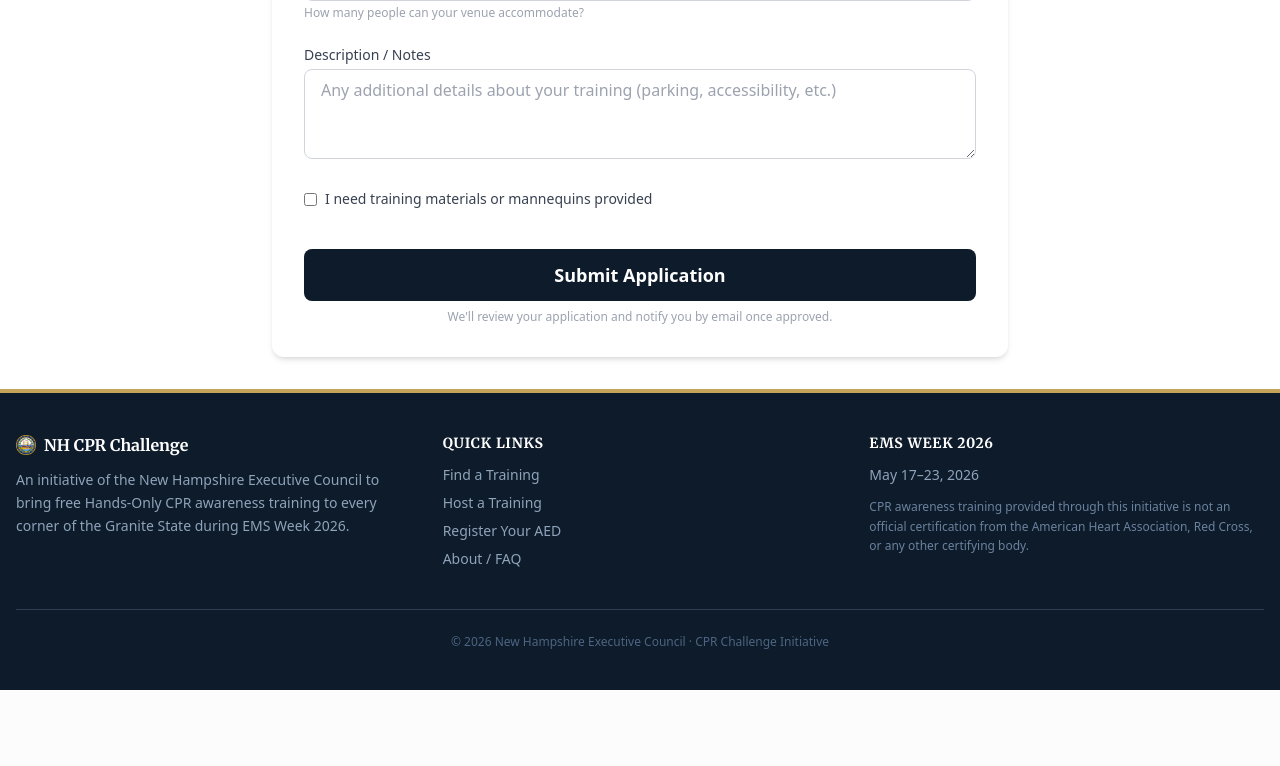
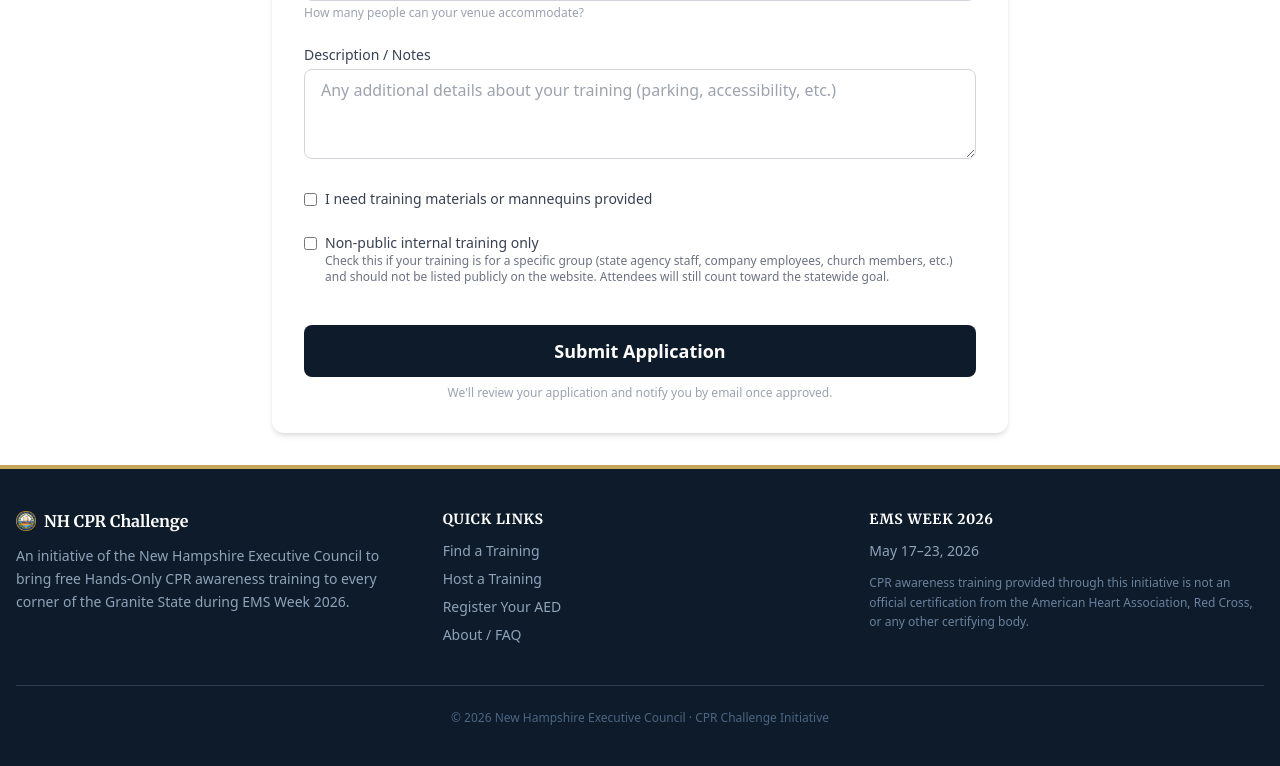
Before and after one commit to cmaidmentnh/nh-cpr-challenge, a Flask app: page /host in a window 1280 px wide. Shown: the part 1105-1871 px from the top of the page. Before the commit the page ends 1795 px from the top, so only its background shows below. Run offline with Flask 3, Linux system fonts and the light colour scheme; data that the repository does not hold is empty; parts of the project's set-up code (start-up, migrations or seed data) failed here and were passed over; some libraries are stand-ins or nearby versions.

Commit message:
Add 'internal only' option to training host form
Lets state agencies and groups hosting closed trainings keep them off
public listings while still counting attendees toward the statewide goal.

- Training.internal_only column (migrated via ALTER TABLE in init_db)
- Checkbox on /host with explanatory helper text
- Filtered from homepage, /trainings, /api/trainings, and sitemap
- "Internal only" badge shown in admin training list

Co-Authored-By: Claude Opus 4.7 (1M context) <noreply@anthropic.com>

```diff
--- a/app.py
+++ b/app.py
@@ -153,7 +153,7 @@ def index():
     district_counts = get_district_counts()
     total = sum(district_counts.values())
     goal = int(get_setting('goal_target', '1000'))
-    upcoming = Training.query.filter_by(status='approved').filter(
+    upcoming = Training.query.filter_by(status='approved', internal_only=False).filter(
         Training.date >= date.today()
     ).order_by(Training.date).limit(3).all()
     return render_template('index.html',
@@ -166,7 +166,7 @@ def index():
 @app.route('/trainings')
 def trainings():
     district_filter = request.args.get('district', type=int)
-    query = Training.query.filter_by(status='approved').filter(
+    query = Training.query.filter_by(status='approved', internal_only=False).filter(
         Training.date >= date.today()
     ).order_by(Training.date)
     if district_filter:
@@ -236,6 +236,7 @@ def host():
             start_time=start_time, end_time=end_time,
             capacity=capacity, description=description,
             materials_needed='materials_needed' in request.form,
+            internal_only='internal_only' in request.form,
             status='pending',
             host_user_id=current_user.id if current_user.is_authenticated else None,
         )
@@ -385,7 +386,7 @@ def subscribe():
 @csrf.exempt
 @app.route('/api/trainings')
 def api_trainings():
-    query = Training.query.filter_by(status='approved')
+    query = Training.query.filter_by(status='approved', internal_only=False)
     district = request.args.get('district', type=int)
     if district:
         query = query.filter_by(district=district)
@@ -1070,7 +1071,7 @@ def sitemap():
                    f'<changefreq>{freq}</changefreq>'
                    f'<priority>{priority}</priority></url>')
     # Add individual training pages
-    for t in Training.query.filter_by(status='approved').all():
+    for t in Training.query.filter_by(status='approved', internal_only=False).all():
         xml.append(f'<url><loc>{base}/rsvp/{t.id}</loc>'
                    f'<changefreq>weekly</changefreq>'
                    f'<priority>0.6</priority></url>')
@@ -1172,6 +1173,10 @@ def init_db():
         with db.engine.connect() as conn:
             conn.execute(text('ALTER TABLE trainings ADD COLUMN host_user_id INTEGER REFERENCES users(id)'))
             conn.commit()
+    if 'internal_only' not in columns:
+        with db.engine.connect() as conn:
+            conn.execute(text('ALTER TABLE trainings ADD COLUMN internal_only BOOLEAN NOT NULL DEFAULT 0'))
+            conn.commit()
 
     # Create default admin user if none exists
     if not User.query.filter_by(role='admin').first():
--- a/models.py
+++ b/models.py
@@ -108,6 +108,7 @@ class Training(db.Model):
     description = db.Column(db.Text)
     status = db.Column(db.String(20), default='pending')
     materials_needed = db.Column(db.Boolean, default=False)
+    internal_only = db.Column(db.Boolean, default=False, nullable=False)
     host_token = db.Column(db.String(64), unique=True)
     host_user_id = db.Column(db.Integer, db.ForeignKey('users.id', ondelete='SET NULL'), nullable=True)
     created_at = db.Column(db.DateTime, default=datetime.utcnow)
--- a/templates/admin/trainings.html
+++ b/templates/admin/trainings.html
@@ -32,6 +32,9 @@
                             {% else %}bg-gray-100 text-gray-600{% endif %}">
                             {{ t.status }}
                         </span>
+                        {% if t.internal_only %}
+                        <span class="px-2 py-0.5 rounded-full text-xs font-medium bg-purple-100 text-purple-700">Internal only</span>
+                        {% endif %}
                     </div>
                     <h3 class="font-bold text-navy-900 text-lg">{{ t.location_name }}</h3>
                     <p class="text-gray-600 text-sm">{{ t.host_name }}{% if t.organization %} ({{ t.organization }}){% endif %} &middot; {{ t.host_email }}</p>
--- a/templates/host.html
+++ b/templates/host.html
@@ -96,6 +96,14 @@
             <label for="materials_needed" class="text-sm text-gray-700">I need training materials or mannequins provided</label>
         </div>
 
+        <div class="flex items-start gap-2">
+            <input type="checkbox" name="internal_only" id="internal_only" class="mt-1">
+            <label for="internal_only" class="text-sm text-gray-700">
+                <span class="font-medium">Non-public internal training only</span>
+                <span class="block text-gray-500 text-xs">Check this if your training is for a specific group (state agency staff, company employees, church members, etc.) and should not be listed publicly on the website. Attendees will still count toward the statewide goal.</span>
+            </label>
+        </div>
+
         <div class="pt-4">
             <button type="submit" class="w-full bg-navy-900 text-white font-bold py-3 px-8 rounded-lg text-lg hover:bg-navy-800 transition">
                 Submit Application
```
